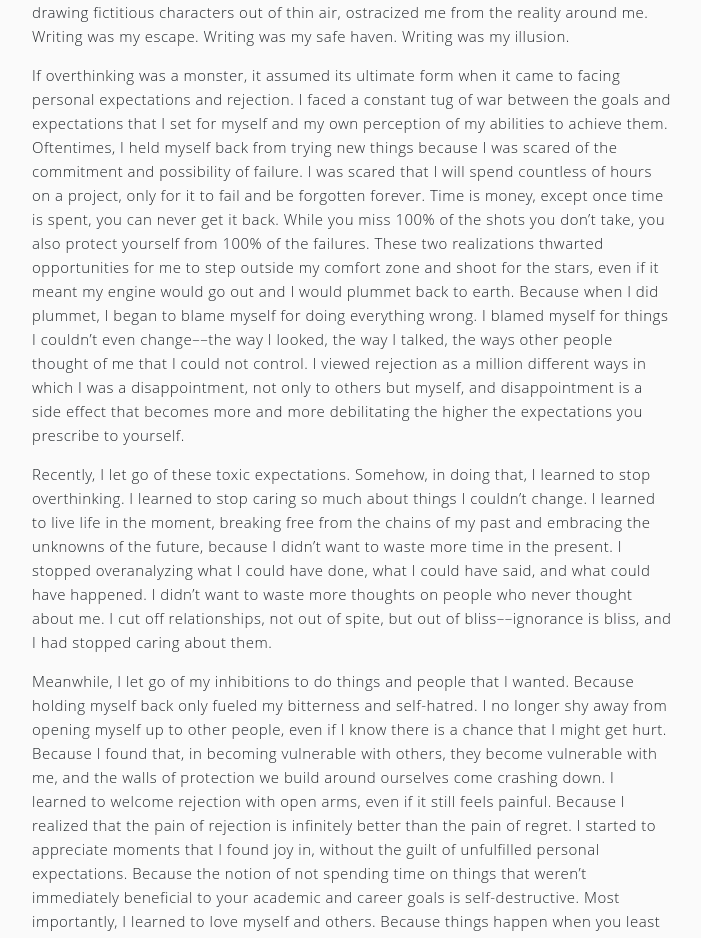
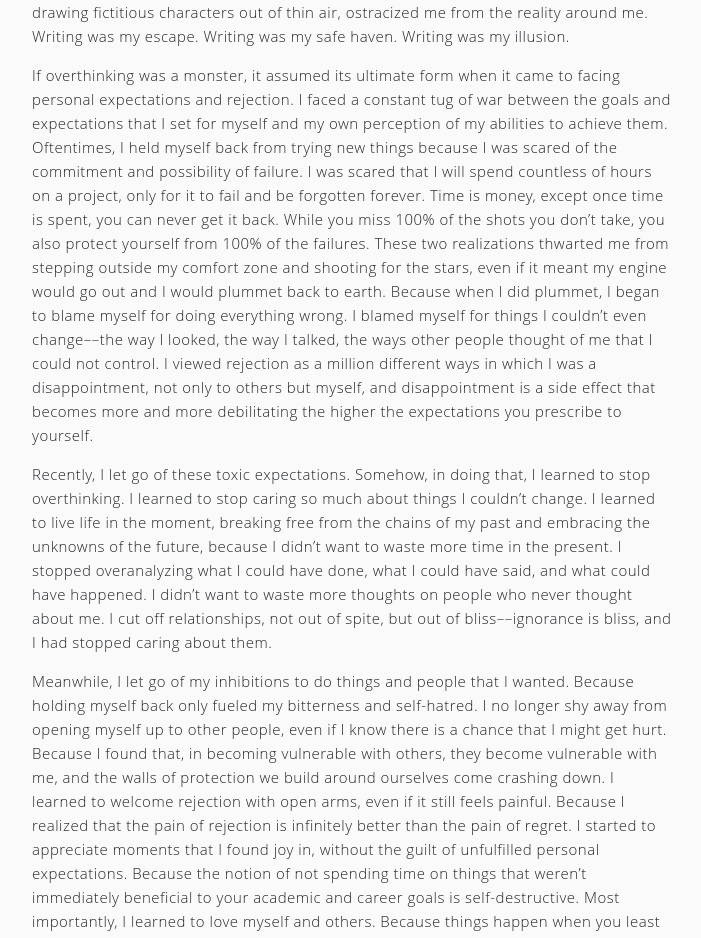
Before and after one commit to juliasliu/juliasliu.github.io, a Jekyll site: the page built from _posts/2020-10-25-shore-beach.markdown, in a window 1280 px wide. Shown: the part 1554-2492 px from the top of the page, without its empty margins (288-989 px from the left). Built offline with Jekyll 4.4.1, drawn with Linux system fonts in a browser that asks for light colours; a script that is not in the unit is left out; comment, search, counter and statistics services are not loaded.

Commit message:
Finished another post

```diff
--- a/_posts/2020-10-25-shore-beach.markdown
+++ b/_posts/2020-10-25-shore-beach.markdown
@@ -13,7 +13,7 @@ Growing up, I read quite a few fantasy and dystopian novels. In fourth grade, af
 
 Writing was my creative outlet to dispel the negative energy I pent up. I believe it was also through which I developed a stronger faculty for overthinking the small details in life. It's like that age-old meme of "Why is the sky blue?" where readers mistakenly assume that behind even the simplest word choices, there exist a deeper and eye-opening revelation about life that the author mysteriously wanted to convey. My introspection, heightened by my obsession with writing imaginative narratives and drawing fictitious characters out of thin air, ostracized me from the reality around me. Writing was my escape. Writing was my safe haven. Writing was my illusion.
 
-If overthinking was a monster, it assumed its ultimate form when it came to facing personal expectations and rejection. I faced a constant tug of war between the goals and expectations that I set for myself and my own perception of my abilities to achieve them. Oftentimes, I held myself back from trying new things because I was scared of the commitment and possibility of failure. I was scared that I will spend countless of hours on a project, only for it to fail and be forgotten forever. Time is money, except once time is spent, you can never get it back. While you miss 100% of the shots you don't take, you also protect yourself from 100% of the failures. These two realizations thwarted opportunities for me to step outside my comfort zone and shoot for the stars, even if it meant my engine would go out and I would plummet back to earth. Because when I did plummet, I began to blame myself for doing everything wrong. I blamed myself for things I couldn't even change––the way I looked, the way I talked, the ways other people thought of me that I could not control. I viewed rejection as a million different ways in which I was a disappointment, not only to others but myself, and disappointment is a side effect that becomes more and more debilitating the higher the expectations you prescribe to yourself.
+If overthinking was a monster, it assumed its ultimate form when it came to facing personal expectations and rejection. I faced a constant tug of war between the goals and expectations that I set for myself and my own perception of my abilities to achieve them. Oftentimes, I held myself back from trying new things because I was scared of the commitment and possibility of failure. I was scared that I will spend countless of hours on a project, only for it to fail and be forgotten forever. Time is money, except once time is spent, you can never get it back. While you miss 100% of the shots you don't take, you also protect yourself from 100% of the failures. These two realizations thwarted me from stepping outside my comfort zone and shooting for the stars, even if it meant my engine would go out and I would plummet back to earth. Because when I did plummet, I began to blame myself for doing everything wrong. I blamed myself for things I couldn't even change––the way I looked, the way I talked, the ways other people thought of me that I could not control. I viewed rejection as a million different ways in which I was a disappointment, not only to others but myself, and disappointment is a side effect that becomes more and more debilitating the higher the expectations you prescribe to yourself.
 
 Recently, I let go of these toxic expectations. Somehow, in doing that, I learned to stop overthinking. I learned to stop caring so much about things I couldn't change. I learned to live life in the moment, breaking free from the chains of my past and embracing the unknowns of the future, because I didn't want to waste more time in the present. I stopped overanalyzing what I could have done, what I could have said, and what could have happened. I didn't want to waste more thoughts on people who never thought about me. I cut off relationships, not out of spite, but out of bliss––ignorance is bliss, and I had stopped caring about them.
 
--- a/_posts/2020-11-15-food-comas-parking-tickets.markdown
+++ b/_posts/2020-11-15-food-comas-parking-tickets.markdown
@@ -26,9 +29,6 @@ I didn't realize my love for raw seafood until I got to college (sorry, mom). My
 - [x] **Feng Cha**
 - [x] **Hui Lau Shan (許留山)**
 A few weeks ago, I volunteered to teach a lecture on CSS animations for the web design decal course, in exchange for a free boba drink from one of the instructors. Naturally, I took advantage of this opportunity to acquire a large Dirty Boba, for maximum caramel indulgence, from Feng Cha, which I shared with my really good friend. A few days later, I was also craving boba from Ucha, which unfortunately did not open by the moment I got there, so I ordered a mango pomelo drink from its neighbor, Hui Lau Shan, instead.
-
-- [x] **Marufuku Ramen**
-Sunday night, we drove to Oakland where we waited 20 minutes in the car to be seated in Marufuku's outdoor dining area. We ordered the Hakata Tonkotsu and Chicken Paitan Deluxe, both pictured above. The tender pork meat of the Hakata Tonkotsu submerged in the warm broth, which was topped with a hard-boiled egg and a generous amount of green onions, radish, wood ear, and bean sprouts, was *delish*ious. Our soups must have been laced with the food coma potion again, as a deep slumber overcame us when we arrived back at the apartment.
 
 - [x] **Yin Ji Chang Fen (银记肠粉)**
 I met up with another friend in Berkeley for lunch one day, where we from this dim sum place located in Northside Berkeley. It was lightly drizzling that day as I awkwardly clobbered my way downtown holding onto my umbrella and plastic bags full of food. We ordered a massive selection of foods, from an assorted congee, marinated shrimp and pork rice noodle rolls, chicken feet with herbs, and dough stick rice noodle roll to fried buns, ginger milk curd, and Hong Kong style milk tea.
--- a/assets/css/blog.css
+++ b/assets/css/blog.css
@@ -38,7 +38,6 @@
 .post-container.posts .card {
 	max-width: 33.33%;
 	min-width: 150px;
-	padding: 1rem;
 }
 
 .post-container.posts .card img {
--- a/assets/css/home.css
+++ b/assets/css/home.css
@@ -59,3 +59,11 @@
 	max-width: 350px;
 	padding: 1rem;
 }
+
+.posts .card:first-child {
+	padding-left: 0;
+}
+
+.posts .card:last-child {
+	padding-right: 0;
+}
```
Also changed, not shown: other parts of _posts/2020-11-15-food-comas-parking-tickets.markdown (+3 -0 lines), _posts/2020-11-22-eggs.markdown (added, +22 -0 lines).
